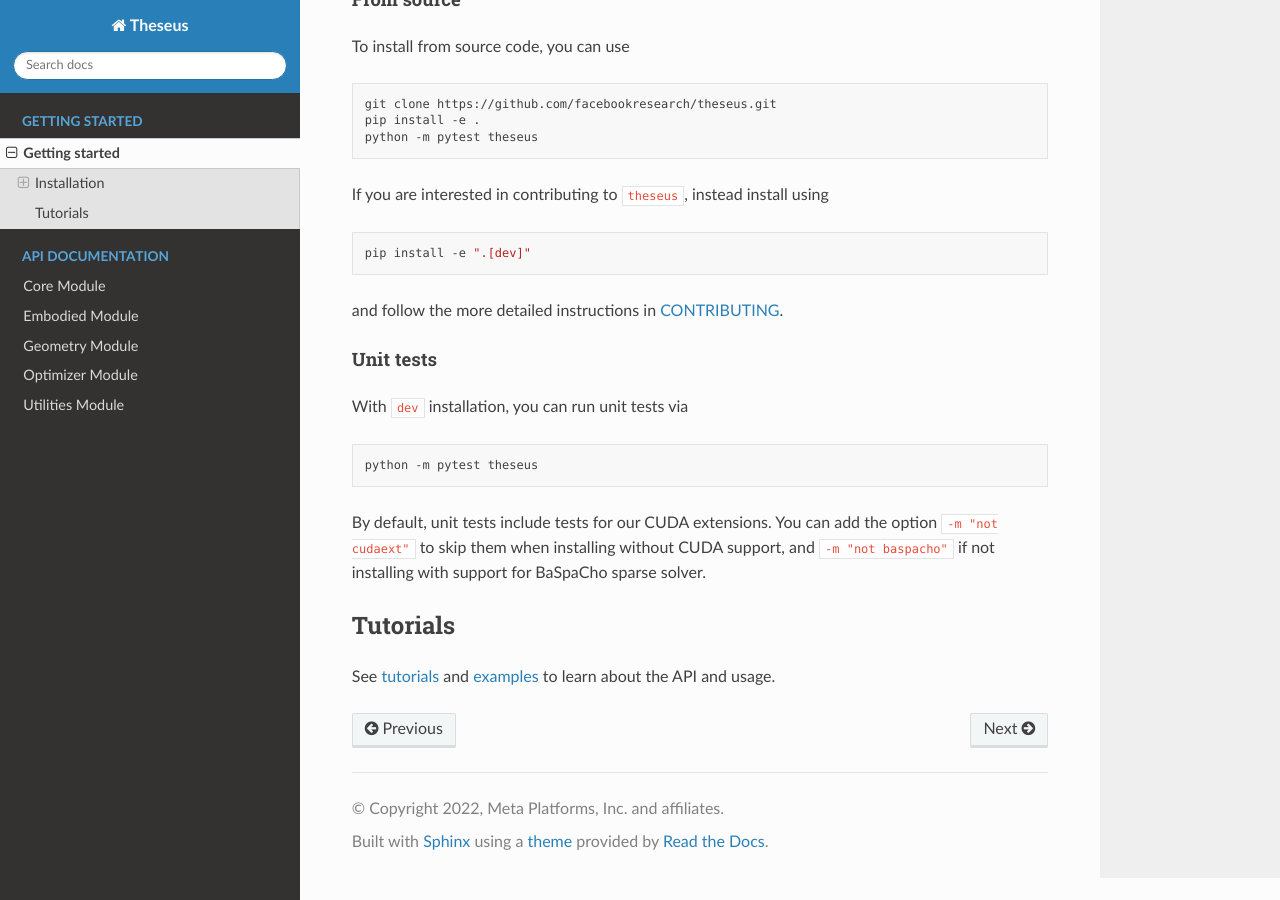
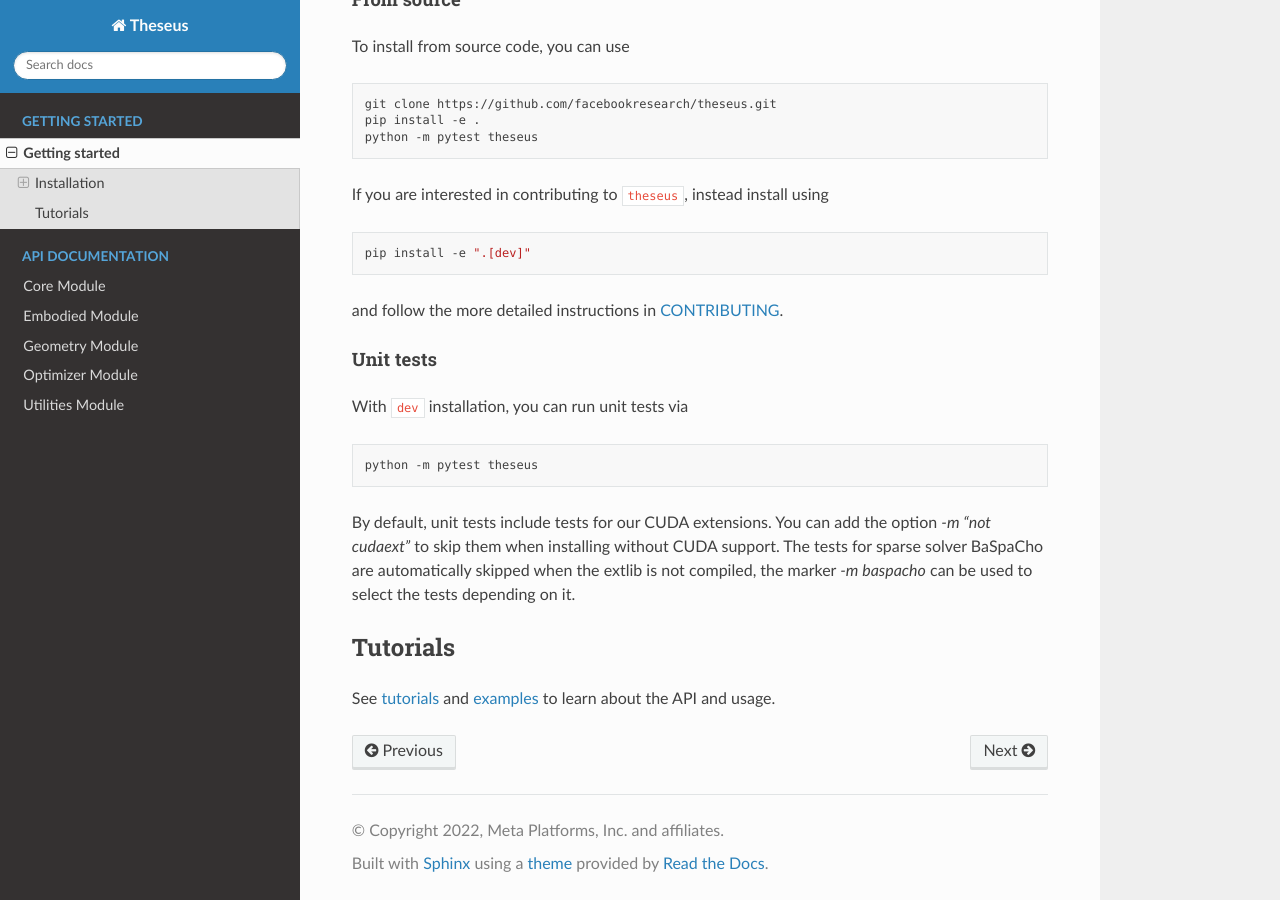
Before and after one commit to facebookresearch/theseus, a Sphinx documentation site: the page built from docs/source/getting-started.rst, in a window 1280 px wide and 900 px high, scrolled down 798 px. Built offline with Sphinx 7.4.7 and the Read the Docs theme 2.0.0, drawn with Linux system fonts in a browser that asks for light colours.

Commit message:
update README about baspacho marker

```diff
--- a/docs/source/getting-started.rst
+++ b/docs/source/getting-started.rst
@@ -53,10 +53,10 @@ With ``dev`` installation, you can run unit tests via
 
     python -m pytest theseus
 
-By default, unit tests include tests for our CUDA extensions. You can add the option ``-m "not cudaext"`` to
-skip them when installing without CUDA support, and ``-m "not baspacho"`` if not installing with support for
-BaSpaCho sparse solver.
-
+By default, unit tests include tests for our CUDA extensions. You can add the option `-m "not cudaext"`
+to skip them when installing without CUDA support.
+The tests for sparse solver BaSpaCho are automatically skipped when the extlib is not compiled, the marker
+`-m baspacho` can be used to select the tests depending on it.
 
 Tutorials
 ---------
```
Also changed, not shown: README.md (+4 -3 lines).
